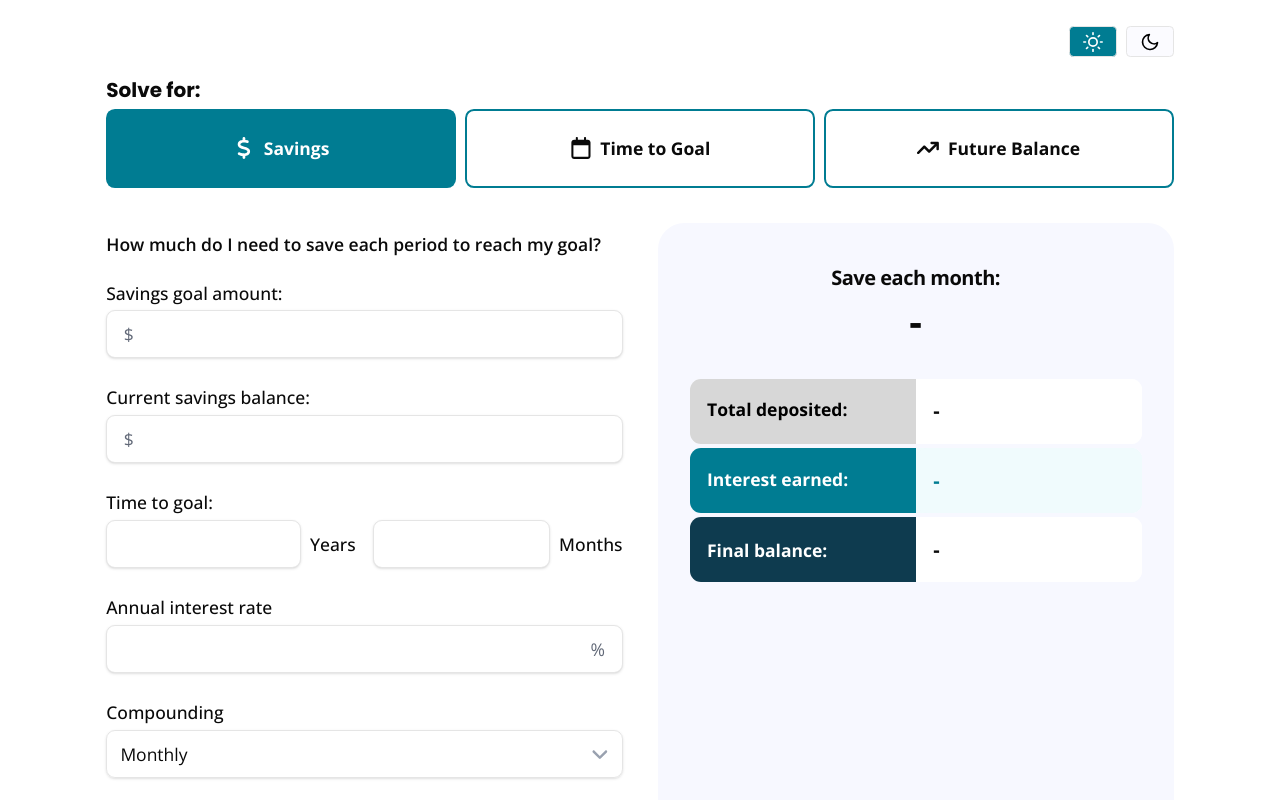
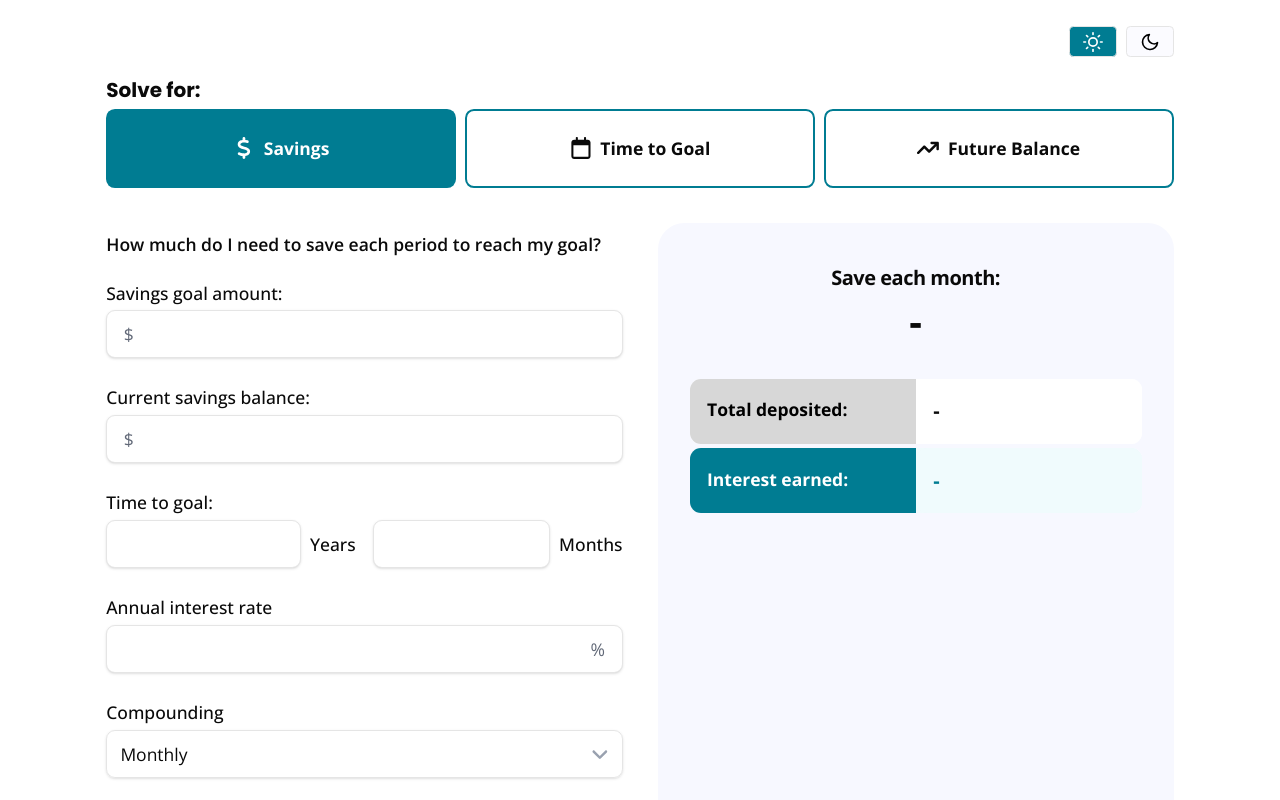
Before and after one commit to SU-SWS/ifdm_learning_apps, a Next.js app: page /interactives/savings-calculator in a window 1280 px wide. Shown: the top 800 px of the page. Built offline with nearby package versions, Linux system fonts and the light colour scheme.

Commit message:
IFDM-347: removal of future balance result

```diff
--- a/app/interactives/savings-calculator/page.tsx
+++ b/app/interactives/savings-calculator/page.tsx
@@ -565,7 +565,7 @@ export default function SavingsCalculator() {
                         : `$${results.interestEarned.toLocaleString(undefined, { minimumFractionDigits: 2, maximumFractionDigits: 2 })}`}
                       </div>
                     </div>
-                    {mode !== "future-balance" && (
+                    {mode === "future-balance" && (
                     <div className="flex flex-col sm:flex-row mb-1 sm:bg-[var(--results-blue-background)] rounded-lg">
                       <div className="w-full sm:w-[50%] text-md p-4 font-bold text-white bg-navy rounded-lg sm:rounded-l-lg sm:rounded-r-none flex items-center">
                         Final balance:
```
